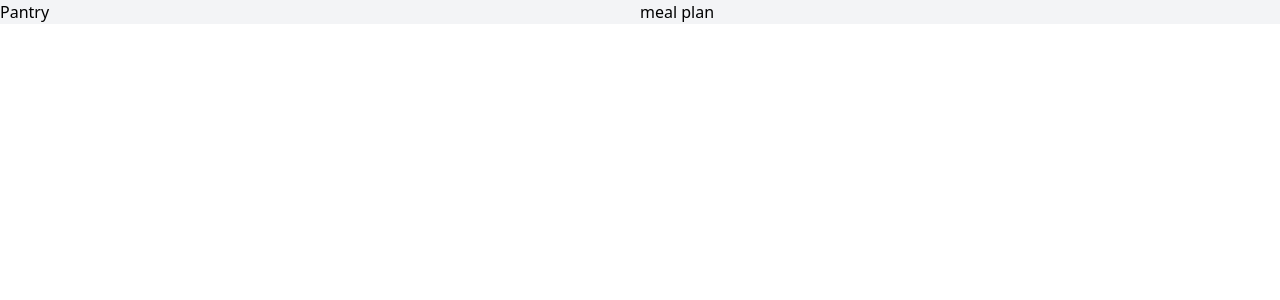
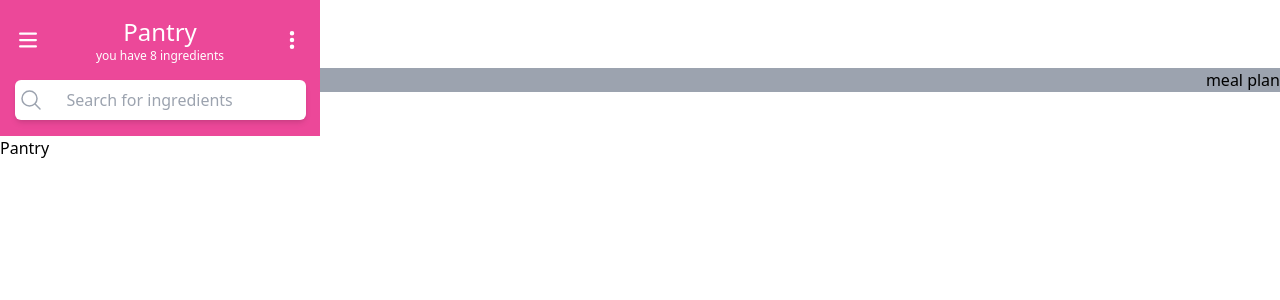
Before and after one commit to sandhyas23/meal-planner, a Next.js app: page / in a window 1280 px wide. Shown: the top 300 px of the page. Built offline with nearby package versions, Linux system fonts and the light colour scheme.

Commit message:
completed sidebar header section

```diff
--- a/app/components/MealPlan.tsx
+++ b/app/components/MealPlan.tsx
@@ -3,7 +3,7 @@ import React from 'react'
 
 function MealPlan() {
   return (
-    <div>
+    <div className=' flex items-center space-x-2 flex-1 justify-end w-full bg-gray-400'>
         meal plan
 
     </div>
--- a/app/components/SideBar.tsx
+++ b/app/components/SideBar.tsx
@@ -1,12 +1,50 @@
 import React from 'react'
 import Pantry from './Pantry';
+import { Bars3Icon, EllipsisVerticalIcon } from '@heroicons/react/16/solid';
+import { MagnifyingGlassIcon } from '@heroicons/react/24/outline';
 
 
 function SideBar() {
   return (
-    <div className='h-full'>
+    <div className='w-44 md:w-3/12 pb-10 md:pb-0 object-contain'>
+      <div className='flex-col bg-pink-500'>
 
-      <Pantry/>
+        <div className='flex items-center flex-1 w-full'>
+
+          <button className='flex items-center m-2 p-2'>
+            <Bars3Icon className='h-6 w-6 text-white' />
+          </button>
+
+          <div className='flex flex-col items-center w-full justify-center m-2 p-2'>
+            <p className='flex font-medium text-white  text-2xl'>
+              Pantry
+            </p>
+            <p className='flex font-extralight text-xs text-white'>you have 8 ingredients</p>
+          </div>
+
+          <button className='flex  justify-end m-2 p-2 '>
+            <EllipsisVerticalIcon className=' h-6 w-6 text-white' />
+          </button>
+
+        </div>
+
+        {/* Add search box */}
+        <div className='flex items-center flex-1 justify-center w-full pb-4'>
+          <form className='flex items-center space-x-5 bg-white rounded-md shadow-md flex-1 md:flex-initial
+                        p-1'>
+            <MagnifyingGlassIcon className='w-6 h-6 text-gray-400' />
+            <input type='text'
+              placeholder="Search for ingredients"
+              className='flex-1 outline-none p-1' />
+            <button type='submit' hidden />
+          </form>
+        </div>
+
+      </div>
+
+
+      {/* pantry ingredients */}
+      <Pantry />
     </div>
   )
 }
--- a/app/page.tsx
+++ b/app/page.tsx
@@ -3,7 +3,7 @@ import SideBar from "./components/SideBar";
 
 export default function Home() {
   return (
-    <main className="grid grid-cols-2 max-w-full mx-auto  bg-gray-100">
+    <main className="flex flex-row items-center mx-auto">
       {/* Header component */}
       <SideBar/>
       <MealPlan/>
```
Also changed, not shown: package.json (+6 -5 lines), 1 other file (tests, documents, lock files or other folders).
